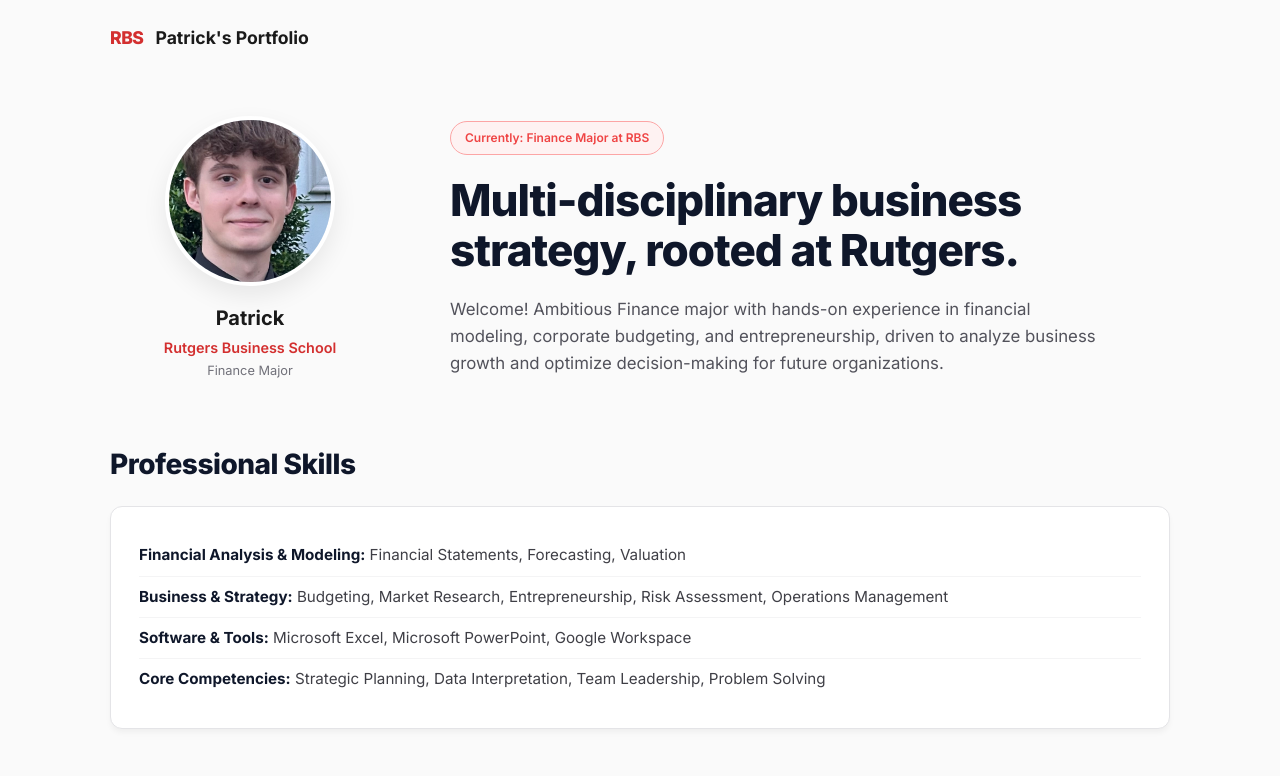
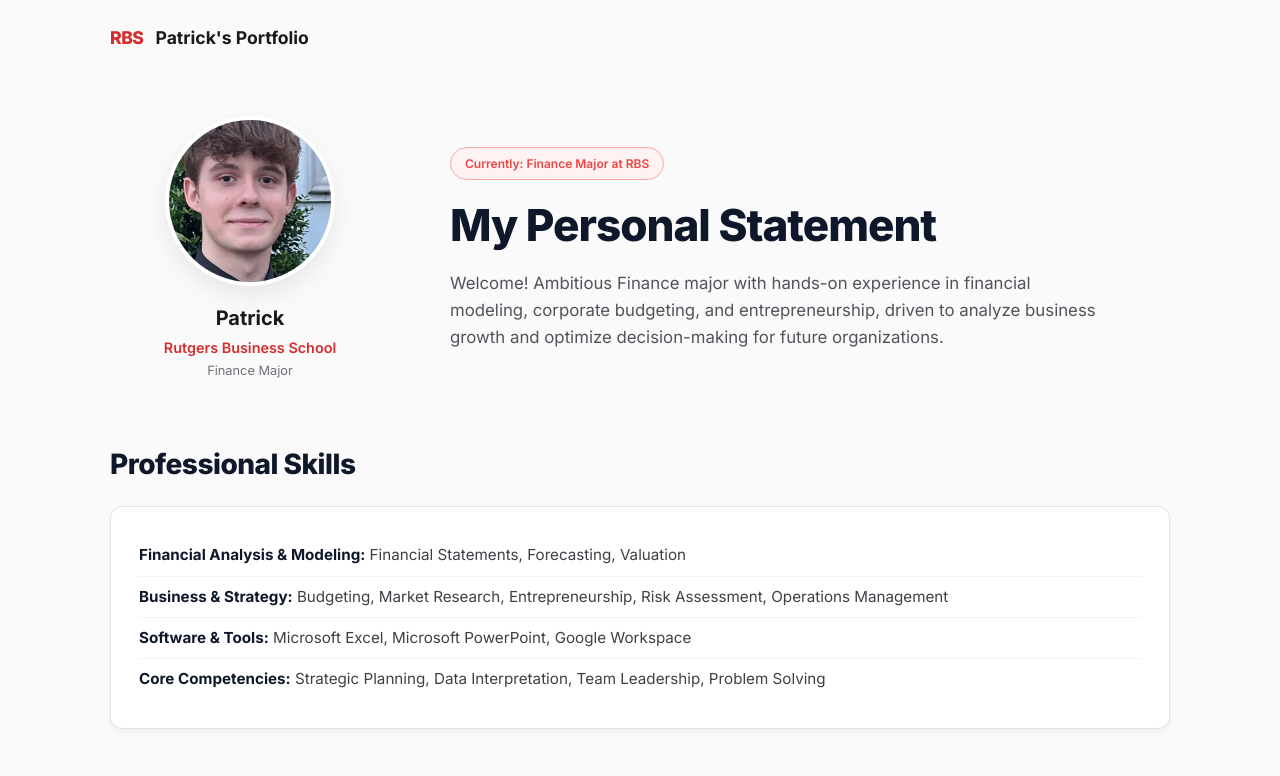
Before and after one commit to PatrickKonior/PatrickKonior.github.io, a plain HTML site: page index.html in a window 1280 px wide. Shown: the top 776 px of the page. Drawn offline with Linux system fonts and the light colour scheme.

Commit message:
Update personal statement heading in index.html
my portfolio main page

```diff
--- a/index.html
+++ b/index.html
@@ -242,7 +242,7 @@
 
         <div class="hero-text">
             <span class="badge">Currently: Finance Major at RBS</span>
-            <h1>Multi-disciplinary business strategy, rooted at Rutgers.</h1>
+            <h1>My Personal Statement</h1>
             <p class="bio">
                 Welcome! Ambitious Finance major with hands-on experience in financial modeling, corporate budgeting, and entrepreneurship, driven to analyze business growth and optimize decision-making for future organizations.
             </p>
```
